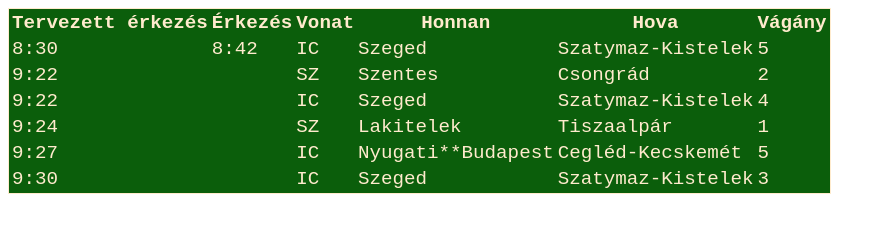
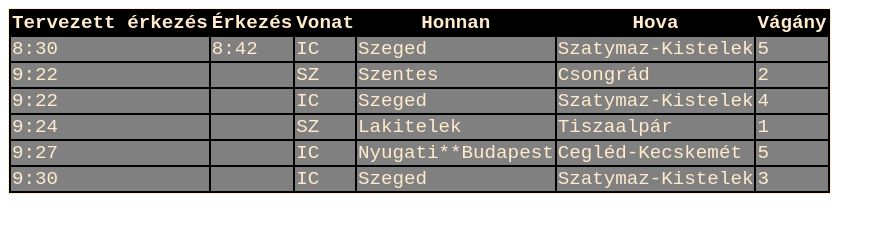
Before and after one commit to czombosnoel/2025_01_30_MAV_utastajekoztato, a plain HTML site: page index.html in a window 1280 px wide. Shown: the whole page, without its empty margins (0-886 px from the left). Drawn offline with Linux system fonts and the light colour scheme.

Commit message:
td color

```diff
--- a/styles.css
+++ b/styles.css
@@ -1,7 +1,9 @@
 table {
     border: 1px solid;
-    background-color: rgb(11, 94, 11);
+    background-color: rgb(0, 0, 0);
     color: blanchedalmond; /* betűszín */
     font-family: 'Courier New'; /* betűtípus */
     font-size: larger; /* betűméret */
   }
+
+  td {background-color: grey;}
```
